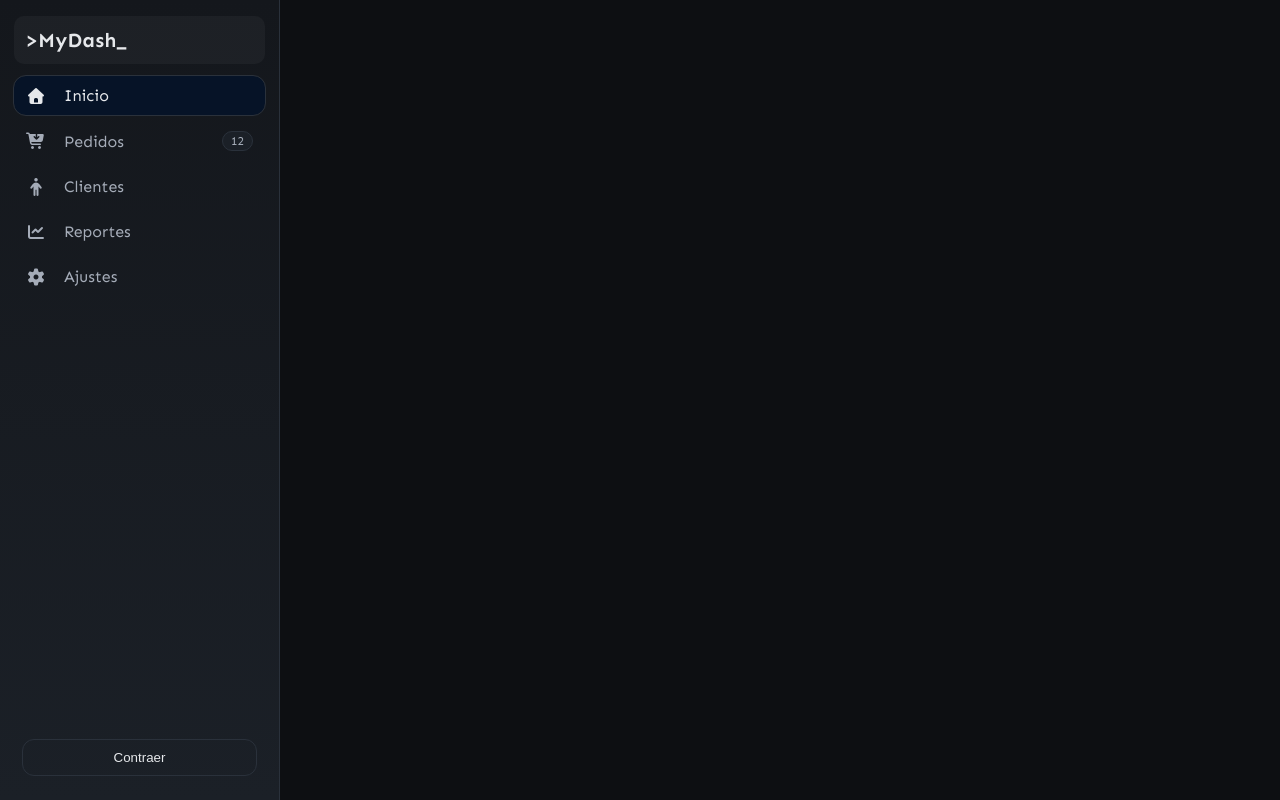
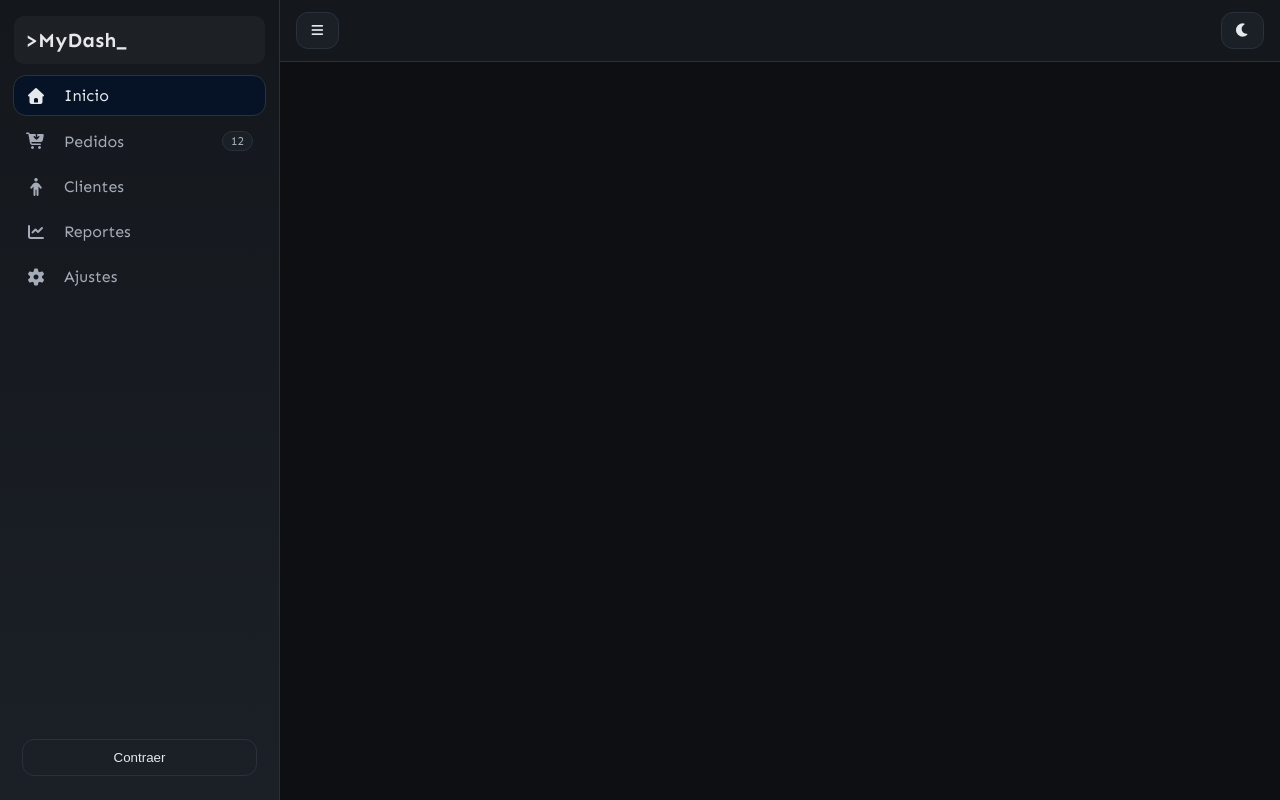
Before and after one commit to AlejandroBH/to-css-animations, a plain HTML site: page index.html in a window 1280 px wide. Drawn offline with Linux system fonts and the light colour scheme.

Commit message:
feat: crear header

```diff
--- /dev/null
+++ b/assets/styles/components/header.css
@@ -0,0 +1,8 @@
+.header {
+  align-items: center;
+  background: var(--surface);
+  border-bottom: 1px solid var(--outline);
+  display: flex;
+  justify-content: space-between;
+  padding: 12px 16px;
+}
--- a/assets/styles/global.css
+++ b/assets/styles/global.css
@@ -2,6 +2,7 @@
 @import url("./variables.css");
 @import url("./global.css");
 @import url("./components/sidebar.css");
+@import url("./components/header.css");
 
 @font-face {
   font-family: Sen;
@@ -15,6 +16,11 @@ body {
   font-family: Sen;
   grid-template-columns: 280px 1fr;
   grid-template-rows: 100vh;
+}
+
+main {
+  display: grid;
+  grid-template-rows: auto 1fr;
 }
 
 .logo {
--- a/index.html
+++ b/index.html
@@ -47,5 +47,18 @@
         <button class="btn btn-outline w-full">Contraer</button>
       </div>
     </aside>
+
+    <main>
+      <header class="header">
+        <button class="btn">
+          <i class="fa-solid fa-bars"></i>
+        </button>
+
+        <button class="btn">
+          <i class="fa-solid fa-moon"></i>
+          <!-- <i class="fa-solid fa-sun"></i> -->
+        </button>
+      </header>
+    </main>
   </body>
 </html>
```
